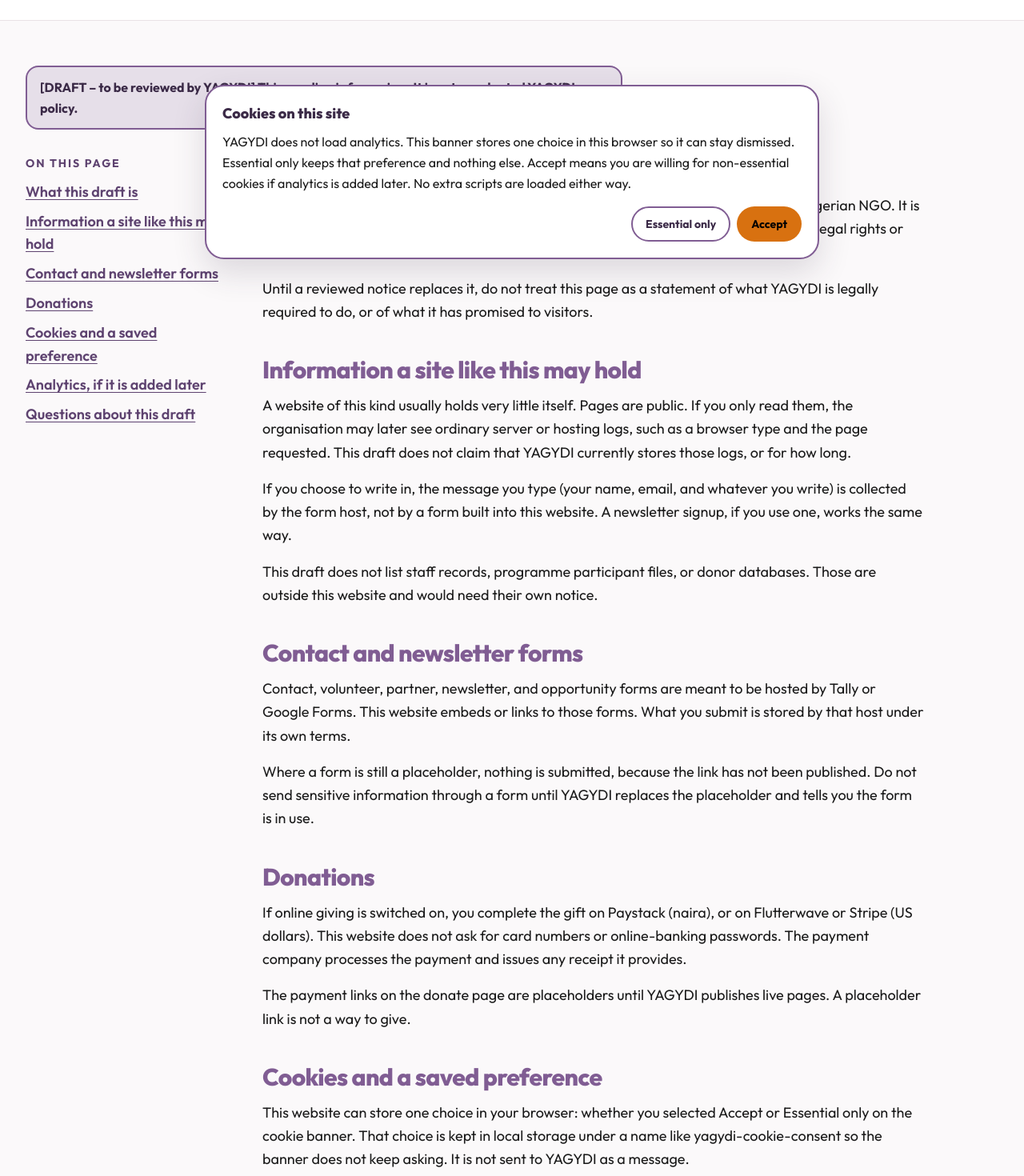
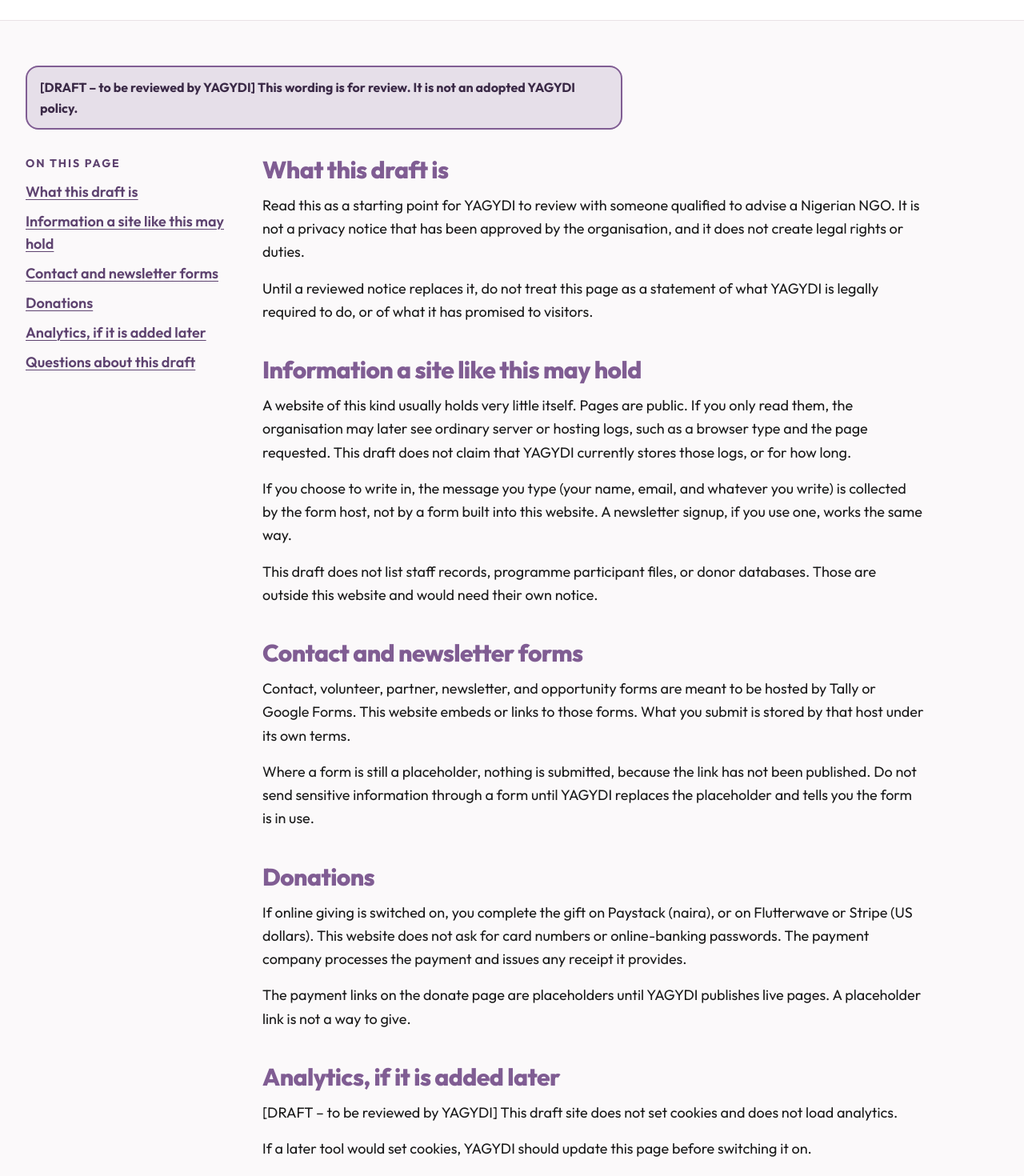
Before and after one commit to Patrick-Chukwu/yagydi, a Next.js app: page /privacy in a window 1280 px wide. Shown: the part 460-1930 px from the top of the page at 80% size. Built offline with nearby package versions, Linux system fonts and the light colour scheme; no server answers.

Commit message:
feat: remove cookies

```diff
--- a/src/app/layout.tsx
+++ b/src/app/layout.tsx
@@ -1,7 +1,6 @@
 import type { Metadata } from "next";
 import type { ReactNode } from "react";
 import { Outfit } from "next/font/google";
-import { CookieBanner } from "@/components/layout/cookie-banner";
 import { Footer } from "@/components/layout/footer";
 import { Header } from "@/components/layout/header";
 import { site } from "@/content/site";
@@ -48,7 +47,6 @@ export default function RootLayout({ children }: Readonly<{ children: ReactNode
           {children}
         </main>
         <Footer logoReady={logoReady} />
-        <CookieBanner />
       </body>
     </html>
   );
--- a/src/components/layout/cookie-banner.tsx
+++ /dev/null
@@ -1,88 +0,0 @@
-"use client";
-
-import { useSyncExternalStore } from "react";
-import { buttonClassName } from "@/components/ui/button";
-
-const STORAGE_KEY = "yagydi-cookie-consent";
-
-type Choice = "accepted" | "essential";
-type Snapshot = Choice | "unset" | "pending";
-
-const listeners = new Set<() => void>();
-let memory: Choice | null = null;
-
-function emit() {
-  listeners.forEach((listener) => listener());
-}
-
-function subscribe(listener: () => void) {
-  listeners.add(listener);
-  return () => listeners.delete(listener);
-}
-
-function readChoice(): Snapshot {
-  if (memory) return memory;
-  try {
-    const stored = window.localStorage.getItem(STORAGE_KEY);
-    if (stored === "accepted" || stored === "essential") return stored;
-    return "unset";
-  } catch {
-    return "unset";
-  }
-}
-
-function storeChoice(choice: Choice) {
-  memory = choice;
-  try {
-    window.localStorage.setItem(STORAGE_KEY, choice);
-  } catch {
-    // Storage can be blocked. The in-memory choice still hides the banner this visit.
-  }
-  emit();
-}
-
-function serverSnapshot(): Snapshot {
-  return "pending";
-}
-
-export function CookieBanner() {
-  const choice = useSyncExternalStore(subscribe, readChoice, serverSnapshot);
-  if (choice !== "unset") return null;
-
-  return (
-    <div className="pointer-events-none fixed inset-x-0 bottom-0 z-50 p-3 sm:p-4">
-      <section
-        aria-labelledby="cookie-banner-title"
-        className="pointer-events-auto mx-auto flex w-full max-w-3xl flex-col gap-4 rounded-3xl border-2 border-wisteria-100 bg-white p-4 text-foreground shadow-[0_16px_40px_rgba(59,42,71,0.16)] sm:p-5"
-      >
-        <div className="min-w-0 max-w-[70ch]">
-          <p id="cookie-banner-title" className="text-lg font-extrabold text-wisteria-900">
-            Cookies on this site
-          </p>
-          <p className="mt-2 text-base leading-relaxed text-foreground">
-            YAGYDI does not load analytics. This banner stores one choice in this browser so it can
-            stay dismissed. Essential only keeps that preference and nothing else. Accept means you
-            are willing for non-essential cookies if analytics is added later. No extra scripts are
-            loaded either way.
-          </p>
-        </div>
-        <div className="flex flex-col gap-2 sm:flex-row sm:justify-end">
-          <button
-            type="button"
-            className={buttonClassName("outline", "w-full sm:w-auto", "sm")}
-            onClick={() => storeChoice("essential")}
-          >
-            Essential only
-          </button>
-          <button
-            type="button"
-            className={buttonClassName("primary", "w-full sm:w-auto", "sm")}
-            onClick={() => storeChoice("accepted")}
-          >
-            Accept
-          </button>
-        </div>
-      </section>
-    </div>
-  );
-}
--- a/src/content/legal.ts
+++ b/src/content/legal.ts
@@ -68,19 +68,11 @@ export const legalPages = {
         ],
       },
       {
-        id: "cookies",
-        heading: "Cookies and a saved preference",
-        paragraphs: [
-          "This website can store one choice in your browser: whether you selected Accept or Essential only on the cookie banner. That choice is kept in local storage under a name like yagydi-cookie-consent so the banner does not keep asking. It is not sent to YAGYDI as a message.",
-          "Essential only means the site records that preference and does not treat you as having agreed to anything further. Accept means you are willing for non-essential cookies to be used if analytics is added later. No analytics tool is loaded by this draft, either way.",
-          "Your browser settings can also block storage. If storage is blocked, the banner may appear again on a later visit.",
-        ],
-      },
-      {
         id: "analytics",
         heading: "Analytics, if it is added later",
         paragraphs: [
-          "This draft assumes analytics is not running. If YAGYDI later adds a tool that measures visits, that tool may set its own cookies and the organisation should update this page before switching it on. Until then, do not assume your visit is being measured.",
+          `${legalDraftBanner} This draft site does not set cookies and does not load analytics.`,
+          "If a later tool would set cookies, YAGYDI should update this page before switching it on.",
         ],
       },
       {
```
